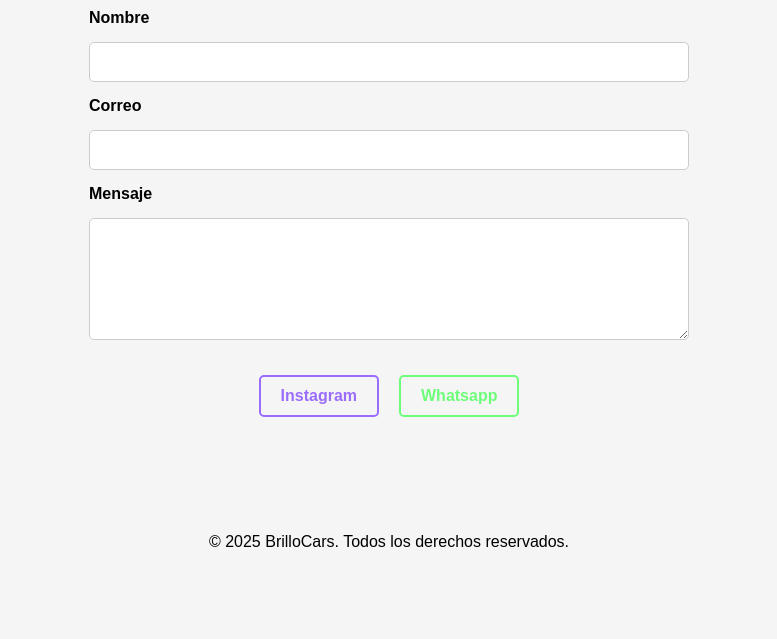
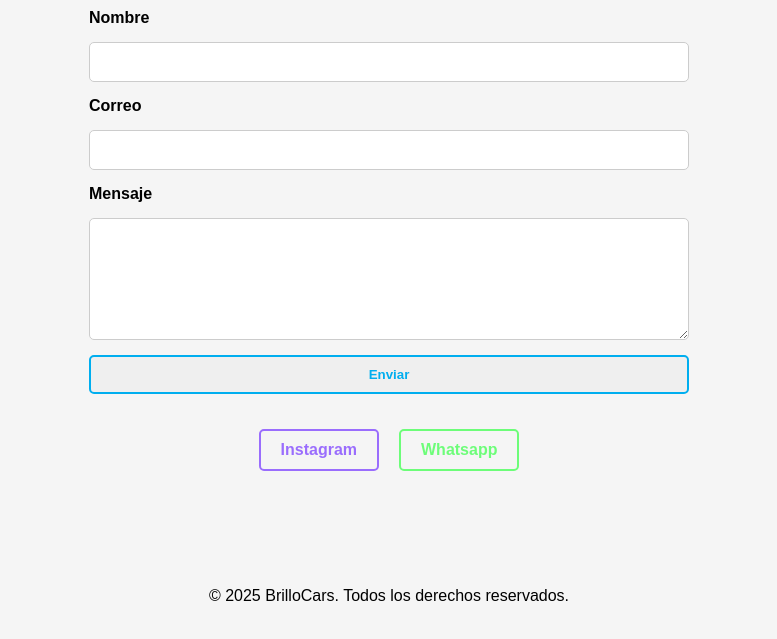
Before and after one commit to fatiga777/PreEntrega2-ValentinGuevara, a plain HTML site: page pages/contacto.html in a window 1280 px wide. Shown: the part 255-894 px from the top of the page, without its empty margins (251-1028 px from the left). Before the commit the page ends 852 px from the top, so only its background shows below. Drawn offline with Linux system fonts and the light colour scheme.

Commit message:
Agregue el botton enviar en contacto.html

```diff
--- a/css/styles.css
+++ b/css/styles.css
@@ -215,7 +215,19 @@ footer {
   gap: 20px;
   margin-top: 20px;
 }
-
+button {
+  border: 2px solid #00aeef;
+  padding: 10px 20px;
+  text-decoration: none;
+  color: #00aeef;
+  border-radius: 5px;
+  font-weight: bold;
+  transition: background-color 0.3s, color 0.3s;
+}
+button:hover {
+  background-color: #00aeef;
+  color: white;
+}
 .btn-contacto-ig {
   border: 2px solid #9a6dfd;
   padding: 10px 20px;
--- a/pages/contacto.html
+++ b/pages/contacto.html
@@ -31,7 +31,7 @@
 
           <label for="mensaje">Mensaje</label>
           <textarea id="mensaje" name="mensaje"></textarea>
-
+          <button type="submit">Enviar</button>
           <div class="botones-contacto">
             <a
               href="https://www.instagram.com/brillocars_/"
```
